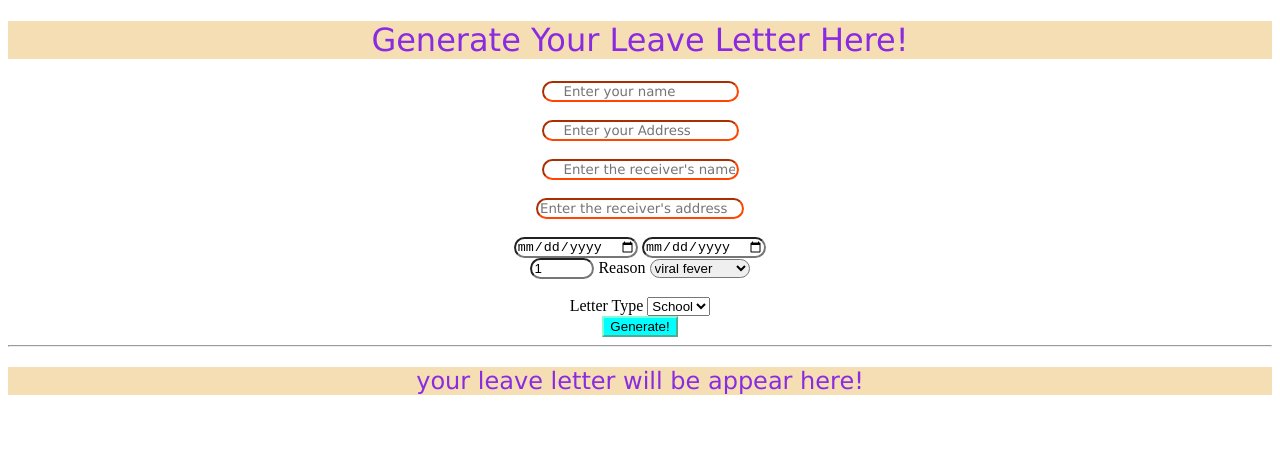
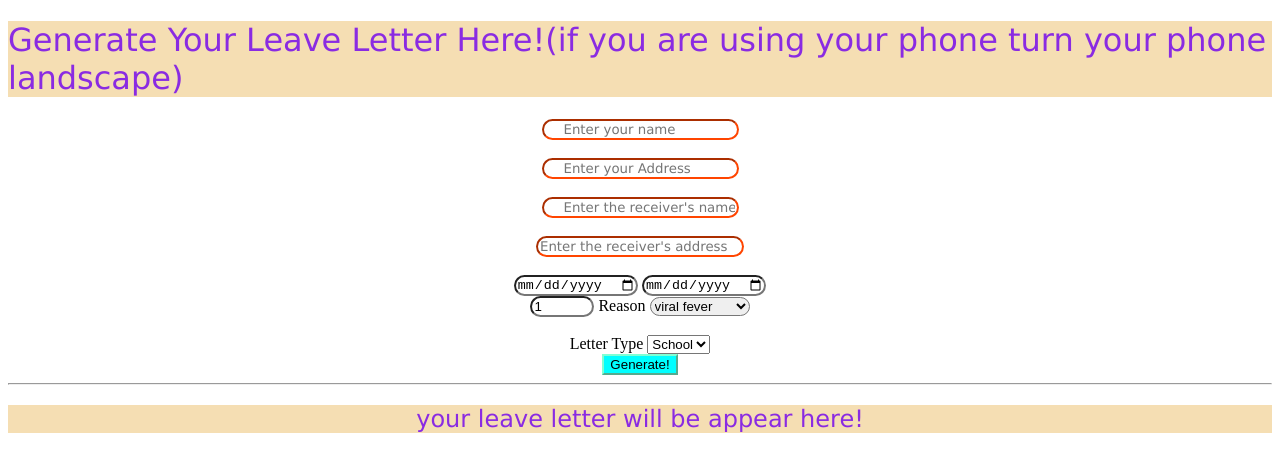
Before and after one commit to Nidhishvaran/Leave_Letter_Generator, a plain HTML site: page index.html in a window 1280 px wide. Drawn offline with Linux system fonts and the light colour scheme.

Commit message:
Update index.html
Signed-off-by: Nidhishvaran <132271135+Nidhishvaran@users.noreply.github.com>

```diff
--- a/index.html
+++ b/index.html
@@ -8,7 +8,7 @@
     <link rel = "stylesheet" href = "style.css">
 </head>
 <body>
-    <h1 id = "heading">Generate Your Leave Letter Here!</h1>
+    <h1 id = "heading">Generate Your Leave Letter Here!(if you are using your phone turn your phone landscape)</h1>
     <!--<img src = "paper.png" id = "bgimg"-->
     <center>
     <input type = "text" placeholder="Enter your name" id = "name_input">
```
